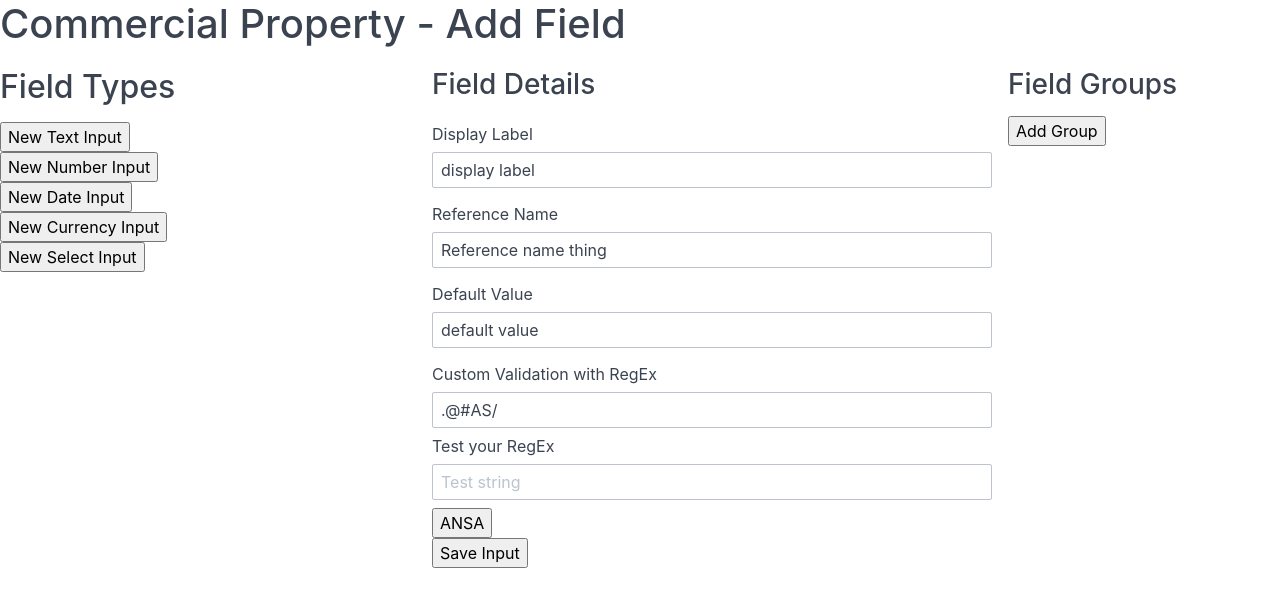
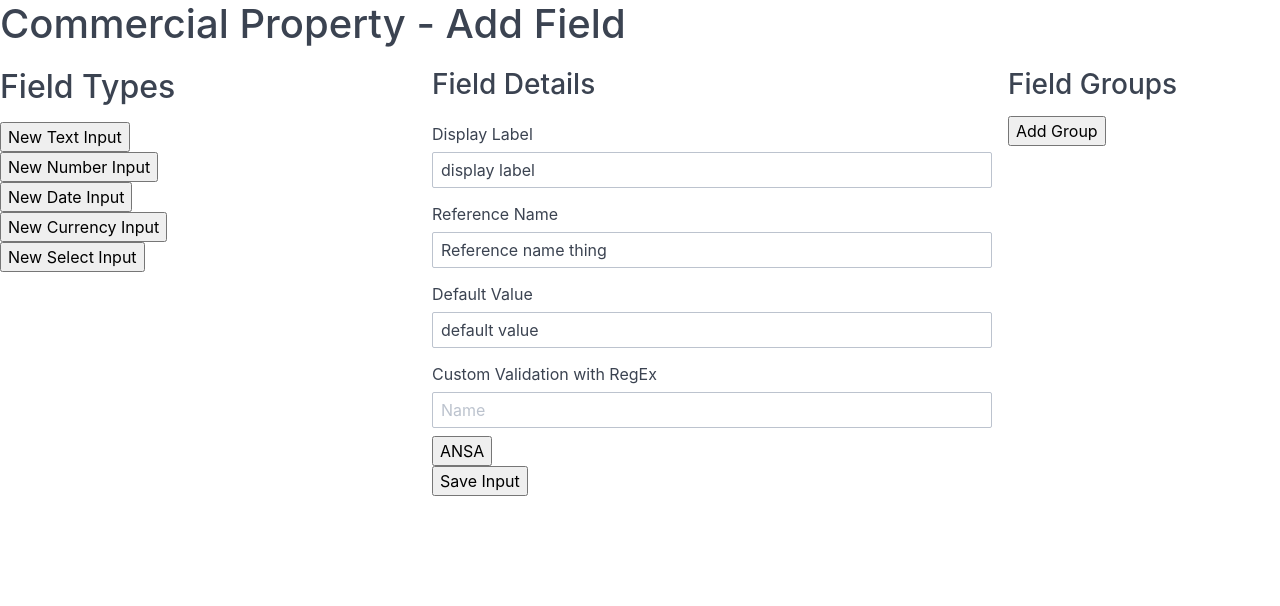
Before and after one commit to h3raldo/frontend-ui, a Vue app: page / in a window 1280 px wide. Shown: the top 606 px of the page. Built offline with nearby package versions, Linux system fonts and the light colour scheme.

Commit message:
Added ability to assign field group to input

```diff
--- a/src/App.vue
+++ b/src/App.vue
@@ -33,6 +33,10 @@ import Editor from './components/Editor.vue'
 
 export default {
 	name: 'app',
+	mounted() {
+		// set up a new blank input when first mounted
+		this.newInput('text');
+	},
 	methods: {
 
 		newInput: function( type )
@@ -46,13 +50,14 @@ export default {
 			this.view.current = input;
 		},
 
-		setExtra: function( extra ){
+		setExtra: function( extra )
+		{
 			Vue.set( this.view.current.extra, extra.name, extra.value );
 		},
 
 		// saves the view input to the user
-		saveInput: function(){
-
+		saveInput: function()
+		{
 			this.user.inputs.push( Object.assign({}, this.view.current) );
 
 			// reset the current view
@@ -112,27 +117,22 @@ export default {
 					reference_name: 'Reference name thing',
 					display_label: 'display label',
 					default_value: 'default value',
-					custom_validation: '.@#AS/',
+					custom_validation: '',
 					tags: [],
 					field_group: '',
 					extra: {}
 				},
+				new_group: {
+					name: "",
+					edit: true
+				}
 
 			},
 
 			// data for the current interface, this is where we'd work on the input to be saved for the user
 			view: {
 				// current input being worked on
-				current: {
-					type: 'text',
-					reference_name: 'Reference name thing',
-					display_label: 'display label',
-					default_value: 'default value',
-					custom_validation: '.@#AS/',
-					tags: [],
-					field_group: '',
-					extra: {}
-				}
+				current: {}
 			},
 
 			// saved user data, data that would be saved to the DB. In this case it's all of the saved inputs and groups
@@ -146,7 +146,7 @@ export default {
 						reference_name: 'ref1',
 						display_label: 'display label',
 						default_value: 'default value',
-						custom_validation: '.@#AS/',
+						custom_validation: '',
 						tags: [],
 						field_group: '',
 						extra: {}
--- a/src/components/Editor.vue
+++ b/src/components/Editor.vue
@@ -9,7 +9,7 @@
 
 			<div class="column col-4">
 				<h3>Field Groups</h3>
-				<Groups :current="view.current" :groups="user.groups" :inputs="user.inputs"></Groups>
+				<Groups :current="view.current" :groups="user.groups" :inputs="user.inputs" :new_group="app.new_group"></Groups>
 			</div>
 		</div>
 	</div>
--- a/src/components/Editor/Default/CustomValidation.vue
+++ b/src/components/Editor/Default/CustomValidation.vue
@@ -17,17 +17,24 @@
 </template>
 <script>
 export default {
-	name: 'Default',
+	name: 'CustomValidation',
 	props: {
 		current: Object,
 	},
 	data: function(){
 		return{
+			// locally stored test input string - doesn't need to be stored anywhere so we're using local component data
 			test_input: ''
 		}
 	},
 	methods: {
-		isValidRegex: function(){
+		/**
+		 * Checks if the user's pattern validates as RegEx
+		 *
+		 * @returns {boolean}
+		 */
+		isValidRegex: function()
+		{
 			let regex = this.current.custom_validation;
 
 			try {
@@ -38,7 +45,14 @@ export default {
 
 			return true;
 		},
-		regexMatchesTest: function(){
+
+		/**
+		 * Tests the test input against the user's RegEx pattern
+		 *
+		 * @returns {boolean}
+		 */
+		regexMatchesTest: function()
+		{
 			let regex = new RegExp( this.current.custom_validation );
 			return regex.test( this.test_input );
 		}
--- a/src/components/Editor/Extra/Select.vue
+++ b/src/components/Editor/Extra/Select.vue
@@ -34,10 +34,10 @@
 
 <script>
 export default {
-  name: 'Select',
-  props: {
+	name: 'Select',
+	props: {
 		current: Object
-  },
+	},
 	mounted() {
 		this.$emit(
 			'set-extra',
--- a/src/components/Editor/Groups.vue
+++ b/src/components/Editor/Groups.vue
@@ -8,7 +8,9 @@
 				</template>
 			</template>
 			<template v-else>
-				<h3>{{ group.name }}</h3>
+				<h3>{{ group.name }} - {{ getGroupInputCount(group.name) }}</h3>
+				<button v-if="group.name === current.field_group" @click="removeGroupFromCurrent(group)">Unassign</button>
+				<button v-else @click="addGroupToCurrent(group)">Assign to Input</button>
 				<button @click="editGroup(index)">Edit</button>
 			</template>
 		</div>
@@ -21,27 +23,43 @@ export default {
   props: {
 		current: Object,
 		groups: Array,
-		inputs: Array
+		inputs: Array,
+		new_group: Object
   },
-	data: function(){
-		return {
-			new_group: {
-				name: "",
-				edit: true
-			}
-		}
-	},
 	methods: {
-		addGroup: function(){
+		addGroup: function()
+		{
 			let new_group = Object.assign({}, this.new_group);
 			this.groups.push( new_group );
 		},
-		saveGroup: function( index ){
+		saveGroup: function( index )
+		{
 			this.groups[index].edit = false;
 		},
-		editGroup: function( index ){
+		editGroup: function( index )
+		{
 			this.groups[index].edit = true;
+		},
+		addGroupToCurrent: function( group )
+		{
+			this.current.field_group = group.name;
+		},
+		removeGroupFromCurrent: function()
+		{
+			this.current.field_group = '';
+		},
+		getInputsByGroup( group_name )
+		{
+			return this.inputs.filter(function(input){
+				return input.field_group === group_name
+			});
+		},
+		getGroupInputCount: function( group_name )
+		{
+			let matched = this.getInputsByGroup(group_name);
+			return matched.length;
 		}
+
 	}
 }
 </script>
```
